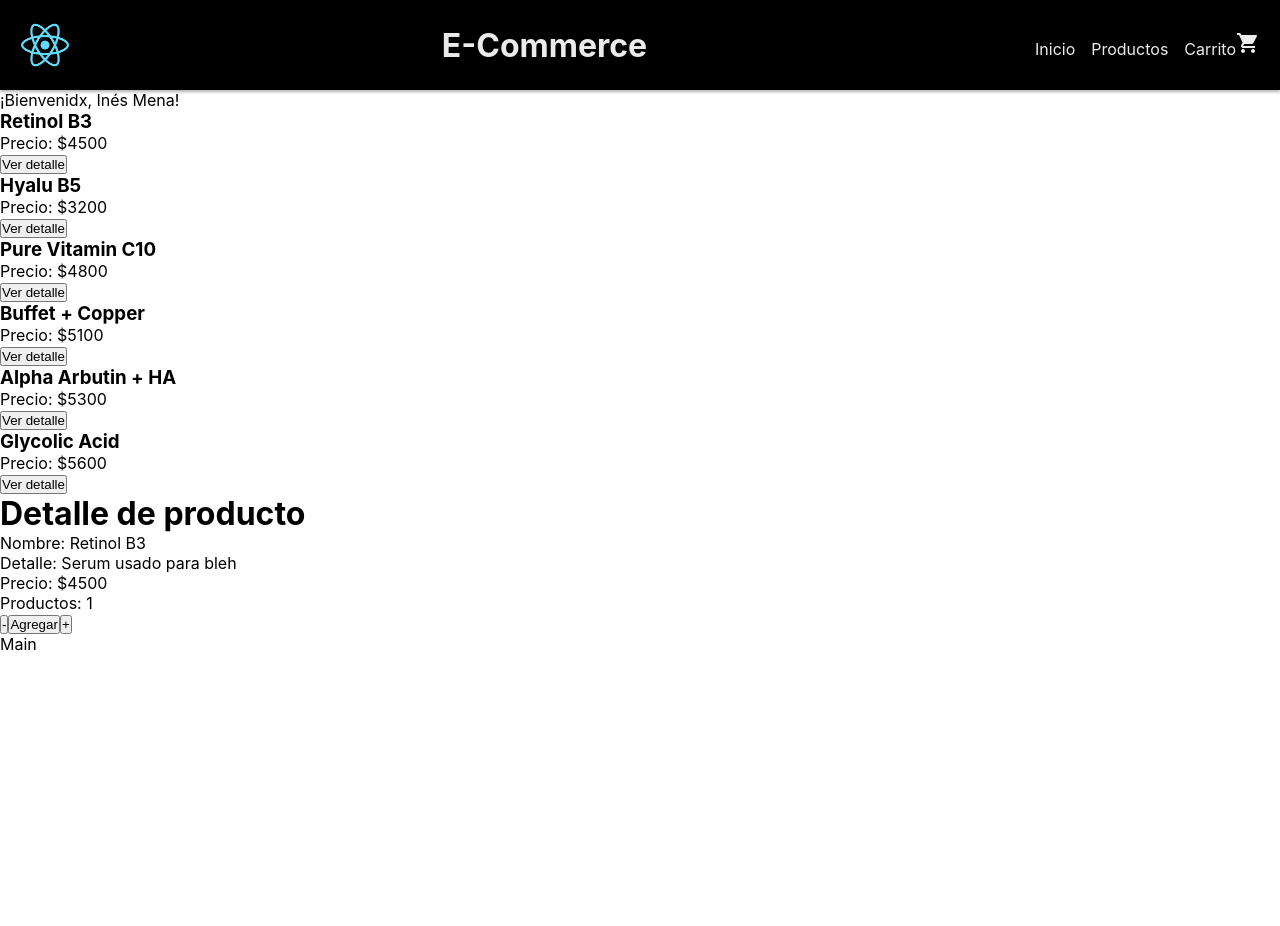
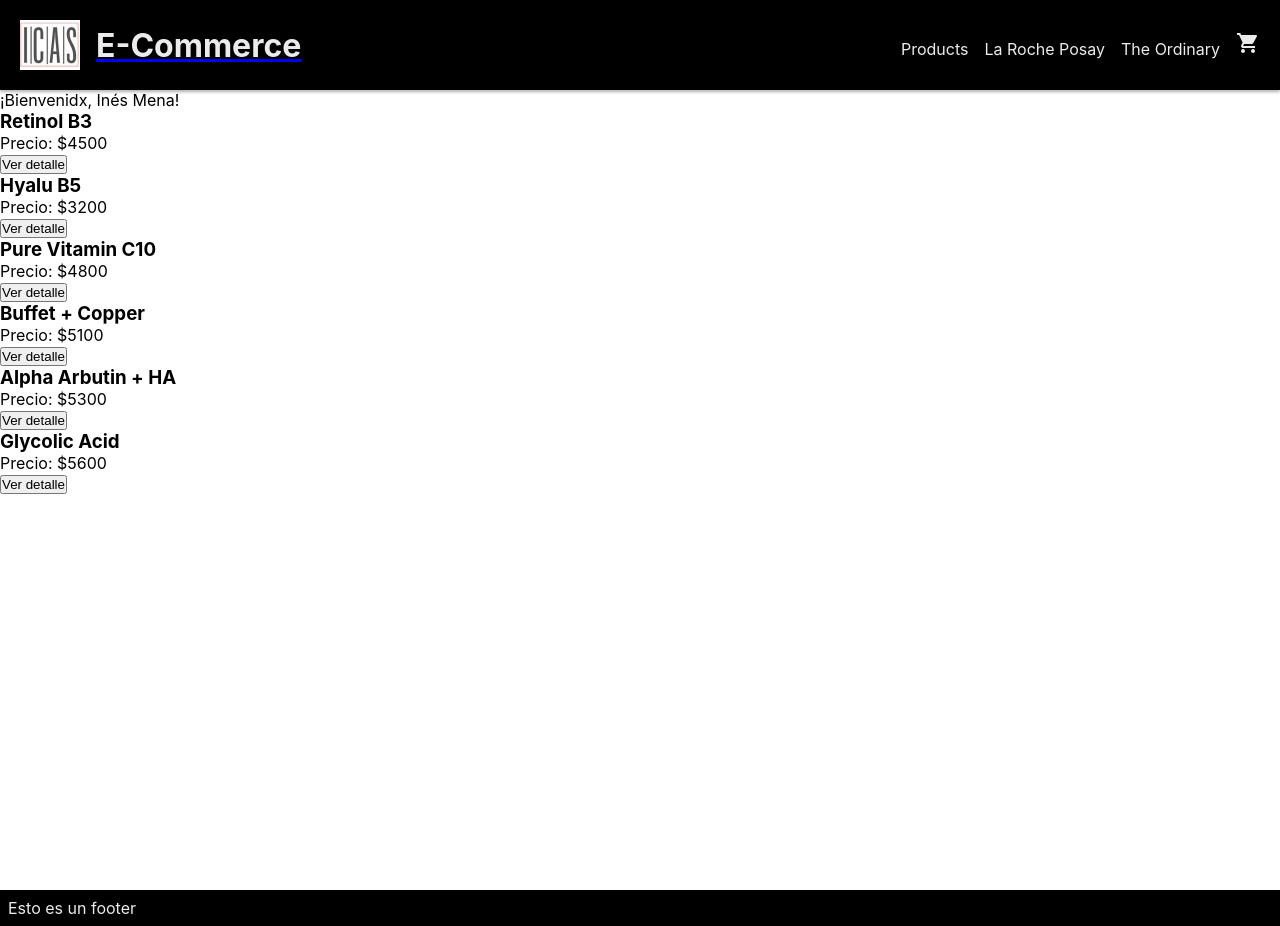
Before and after one commit to aggniesa/ReactJS, a React (Create React App) app: page / in a window 1280 px wide. Before the commit the page ends 800 px from the top, so only its background shows below. Built offline with nearby package versions, Linux system fonts and the light colour scheme.

Commit message:
draft pre-entrega

```diff
--- a/package.json
+++ b/package.json
@@ -9,6 +9,7 @@
     "react": "^17.0.2",
     "react-dom": "^17.0.2",
     "react-loading": "^2.0.3",
+    "react-router-dom": "^6.2.1",
     "react-scripts": "4.0.3",
     "react-spinners": "^0.11.0",
     "react-toastify": "^8.1.0",
--- a/src/App.js
+++ b/src/App.js
@@ -1,30 +1,41 @@
 import React from 'react';
 import './app.scss';
+import { BrowserRouter, Routes, Route } from "react-router-dom"
 
 
 //Componentes
 import Navbar from './Componentes/navbar/Navbar';
 import ItemListContainer from './Componentes/ItemListContainer';
 import ItemDetailContainer from './Componentes/ItemDetailContainer';
+import Footer from './Componentes/Footer';
+import Cart from './Componentes/Cart';
 
 function App () {
 
 
   const links= [
-    {href:"#", name:"Inicio"},
-    {href:"#", name:"Productos"},
-    {href:"#", name:"Carrito"},
+    {href:"/products", name:"Products"},
+    {href:"/category/la_Roche", name:"La Roche Posay", id:"La Roche Posay"},
+    {href:"/category/the_Ordinary", name:"The Ordinary", id:"The Ordinary"},
 
   ]
 
   return (
-    <>
+
+    <BrowserRouter>
       <Navbar nombre={"E-Commerce"} links={links}/>
-      <ItemListContainer greeting={"Bienvenidx"} nombreUsuario={"Inés"} apellido={"Mena"}/>
-      <ItemDetailContainer/>
-      <main>Main</main>
+      <main>
+        <Routes>
+          <Route path="/" element={<ItemListContainer greeting={"Bienvenidx"} nombreUsuario={"Inés"} apellido={"Mena"}/>}/>
+          <Route path="/products" element={<ItemListContainer greeting={"Bienvenidx"} nombreUsuario={"Inés"} apellido={"Mena"}/>}/>
+          <Route path="/cart" element={<Cart/>}/>
+          <Route path="/category/:id" element={<ItemListContainer greeting={"Bienvenidx"} nombreUsuario={"Inés"} apellido={"Mena"}/>}/>
+          <Route path="/item/:id" element={<ItemDetailContainer/>}/>
+        </Routes>
+        </main>
+      <Footer/>
+    </BrowserRouter>
 
-    </>
   );
 }
 
--- /dev/null
+++ b/src/Componentes/Cart.js
@@ -0,0 +1,9 @@
+const Cart = () => {
+    return (
+        <div>
+            Soy Cart
+        </div>
+    )
+}
+
+export default Cart
--- /dev/null
+++ b/src/Componentes/Footer.js
@@ -0,0 +1,11 @@
+
+
+const Footer = () => {
+    return (
+        <footer>
+            <p>Esto es un footer </p>
+        </footer>
+    )
+}
+
+export default Footer
--- a/src/Componentes/ItemListContainer.js
+++ b/src/Componentes/ItemListContainer.js
@@ -1,6 +1,7 @@
 import {useState , useEffect} from 'react';
 import ItemList from './ItemList';
 import data from './data/data';
+import {useParams} from 'react-router-dom';
 import ClipLoader from "react-spinners/ClipLoader";
 
 const productos = data;
@@ -8,17 +9,33 @@
 function ItemListContainer ({greeting, nombreUsuario, apellido}) {
 
    const [products, setProducts] = useState ([]);
+   const {id} = useParams ();
+
    const [loading, setLoading] = useState (false);
 
     useEffect(() => {
+        console.log(id);
+        /*
+        if (id) {
+
+        } else {
+
+        };
+        */
         setLoading (true);
         const promesa = getItems();
         promesa
         .then(result => {
             console.log (result);
+
+            // if(id){
+
+            //} else {
+
             setProducts (result);
+            //}
         })
-    }, [])
+    }, [id])
 
     const getItems = () => {
 
--- a/src/Componentes/navbar/Navbar.js
+++ b/src/Componentes/navbar/Navbar.js
@@ -1,22 +1,28 @@
 import React from "react";
 import "./navbar.scss";
-import CartWidget from "./CartWidget.js"
+import { Link, NavLink } from "react-router-dom";
+import CartWidget from "./CartWidget.js";
 
 function Navbar ({nombre, links}) {
 
     return (
         <header id="main-header" className="header">
-
-                <img src="../logo192.png" alt="logo"/>
+            <NavLink to="/">
+                <div className="brand">
+                <img src="../logo-2.jpg" alt="logo"/>
                 <h1>{nombre}</h1>
+                </div>
+            </NavLink>
             <nav>
                 {links.map((elemento,indice)=>{
-                    return <a key={elemento.name} href={elemento.href}>{elemento.name}</a>
+                    return <Link key={elemento.name} to={elemento.href}>{elemento.name}</Link>
                 })}
-                <CartWidget />
-                <span className="material-icons">
-                    shopping_cart
-                </span>
+                <NavLink to="/cart">
+                    <CartWidget />
+                    <span className="material-icons">
+                        shopping_cart
+                    </span>
+                </NavLink>
             </nav>
 
         </header>
--- a/src/Componentes/navbar/navbar.scss
+++ b/src/Componentes/navbar/navbar.scss
@@ -0,0 +1,52 @@
+* {
+    padding: 0;
+    margin: 0;
+    box-sizing: border-box;
+}
+
+$colorDetails:#2BEFC6;
+$colorLetters: rgba(245, 245, 245, 0.959);
+
+html , body , #root {
+    height: 100vh;
+}
+
+#main-header {
+    display: flex;
+    align-items: center;
+    justify-content: space-between;
+    background-color: rgb(0, 0, 0);
+    color: $colorLetters;
+    padding: 20px;
+    box-shadow: 0 2px 3px rgba(0,0,0,0.3);
+    .brand {
+        display:flex;
+        align-items: center;
+        img {
+            height: 50px;
+        }
+        h1{
+            text-decoration: none;
+        }
+
+    }
+
+
+
+    h1{
+        color: $colorLetters;
+        text-decoration: none;
+        margin-left: 16px;
+
+
+    }
+    nav {
+        a{
+            color: $colorLetters;
+            text-decoration: none;
+            margin-left: 16px;
+        }
+    }
+
+
+}
--- a/src/app.scss
+++ b/src/app.scss
@@ -10,28 +10,19 @@
 html , body , #root {
     height: 100vh;
 }
+main {
+    height: 100vh;
+}
 
-#main-header {
+footer {
         display: flex;
         align-items: center;
         justify-content: space-between;
         background-color: rgb(0, 0, 0);
         color: $colorLetters;
-    padding: 20px;
+        padding: 0.5rem;
         box-shadow: 0 2px 3px rgba(0,0,0,0.3);
-    img {
-        height: 50px;
-    }
-    .greeting {
-        font-family: 'Franklin Gothic Medium', 'Arial Narrow', Arial, sans-serif;
-    }
-    nav {
-        a{
-            color: $colorLetters;
-            text-decoration: none;
-            margin-left: 16px;
-        }
-    }
+        text-align: center;
+        margin-bottom: 0.5rem;
 
-
-}
+};
```
Also changed, not shown: public/logo-2.jpg (added), 1 other file (tests, documents, lock files or other folders). Lines whose indentation alone changed are shown as unchanged.
